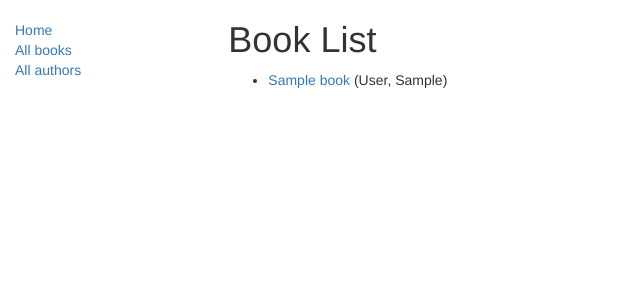
After one commit to jorgeOmurillo/biblioteca, a Django app: page /catalog/books/ in a window 1280 px wide. The commit adds this page. Shown: the top 300 px of the page, without its empty margins (0-640 px from the left). Run offline with Django 3.2, Linux system fonts and the light colour scheme; tables that the repository leaves empty hold one stand-in row (values such as "Sample post"); some libraries are stand-ins or nearby versions.

Commit message:
urls, html, & views

```diff
--- a/biblioteca/catalog/models.py
+++ b/biblioteca/catalog/models.py
@@ -67,3 +67,6 @@ class Author(models.Model):
 
     def __str__(self):
         return '%s, %s' % (self.last_name, self.first_name)
+
+    class Meta:
+        ordering = ['last_name']
--- a/biblioteca/catalog/templates/base_generic.html
+++ b/biblioteca/catalog/templates/base_generic.html
@@ -2,7 +2,7 @@
 <html lang="en">
 <head>
 
-  {% block title %}<title>Local Library</title>{% endblock %}
+  {% block title %}<title>Library</title>{% endblock %}
   <meta charset="utf-8">
   <meta name="viewport" content="width=device-width, initial-scale=1">
   <link rel="stylesheet" href="https://maxcdn.bootstrapcdn.com/bootstrap/3.3.7/css/bootstrap.min.css">
@@ -23,13 +23,30 @@
       {% block sidebar %}
       <ul class="sidebar-nav">
           <li><a href="{% url 'index' %}">Home</a></li>
-          <li><a href="">All books</a></li>
-          <li><a href="">All authors</a></li>
+          <li><a href="{% url 'books' %}">All books</a></li>
+          <li><a href="{% url 'author-detail' %}">All authors</a></li>
       </ul>
      {% endblock %}
       </div>
       <div class="col-sm-10 ">
       {% block content %}{% endblock %}
+      {% block pagination %}
+  {% if is_paginated %}
+      <div class="pagination">
+          <span class="page-links">
+              {% if page_obj.has_previous %}
+                  <a href="{{ request.path }}?page={{ page_obj.previous_page_number }}">previous</a>
+              {% endif %}
+              <span class="page-current">
+                  Page {{ page_obj.number }} of {{ page_obj.paginator.num_pages }}.
+              </span>
+              {% if page_obj.has_next %}
+                  <a href="{{ request.path }}?page={{ page_obj.next_page_number }}">next</a>
+              {% endif %}
+          </span>
+      </div>
+  {% endif %}
+  {% endblock %}
       </div>
     </div>
 
--- /dev/null
+++ b/biblioteca/catalog/templates/catalog/book_list.html
@@ -0,0 +1,19 @@
+{% extends "base_generic.html" %}
+
+{% block content %}
+<h1>Book List</h1>
+
+{% if book_list %}
+<ul>
+
+    {% for book in book_list %}
+    <li>
+        <a href="{{ book.get_absolute_url }}">{{ book.title }}</a> ({{book.author}})
+    </li>
+    {% endfor %}
+
+</ul>
+{% else %}
+<p>There are no books in the library.</p>
+{% endif %}
+{% endblock %}
--- a/biblioteca/catalog/templates/index.html
+++ b/biblioteca/catalog/templates/index.html
@@ -1,9 +1,9 @@
 {% extends "base_generic.html" %}
 
 {% block content %}
-<h1>Local Library Home</h1>
+<h1>Library Home</h1>
 
-  <p>Welcome to <em>LocalLibrary</em>, a very basic Django website developed as a tutorial example on the Mozilla Developer Network.</p>
+  <p>Welcome to <em>Library</em>, a very basic Django website developed as a tutorial example on the Mozilla Developer Network.</p>
 
 <h2>Dynamic content</h2>
 
--- a/biblioteca/catalog/urls.py
+++ b/biblioteca/catalog/urls.py
@@ -5,4 +5,7 @@ from . import views
 urlpatterns = [
     url(r'^$', views.index, name='index'),
     url(r'^books/$', views.BookListView.as_view(), name='books'),
+    url(r'^book/(?P<pk>\d+)$', views.BookDetailView.as_view(), name='book-detail'),
+    url(r'^authors/$', views.AuthorListView.as_view(), name='author'),
+    url(r'^author/(?P<pk>\d+)$', views.AuthorDetailView.as_view(), name='author-detail'),
 ]
--- a/biblioteca/catalog/views.py
+++ b/biblioteca/catalog/views.py
@@ -1,5 +1,6 @@
 from django.shortcuts import render
 from .models import Author, Book, BookInstance, Genre
+from django.views import generic
 
 # Create your views here.
 def index(request):
@@ -13,3 +14,22 @@ def index(request):
         'index.html',
         context={'num_books':num_books, 'num_instances': num_instances, 'num_instances_available': num_instances_available, 'num_author': num_author},
     )
+
+class BookListView(generic.ListView):
+    model = Book
+    paginate_by = 2
+
+    # def get_context_data(self, **kwargs):
+        # context = super(BookListView, self).get_context_data(**kwargs)
+        # context['some_data'] = 'Data'
+        # return context
+
+class BookDetailView(generic.DetailView):
+    model = Book
+
+class AuthorListView(generic.ListView):
+    model = Author
+    paginate_by = 10
+
+class AuthorDetailView(generic.DetailView):
+    model = Author
```
Also changed, not shown: biblioteca/catalog/templates/catalog/book_detail.html (added, +23 -0 lines), biblioteca/catalog/templates/catalog/author_detail.html (added).
